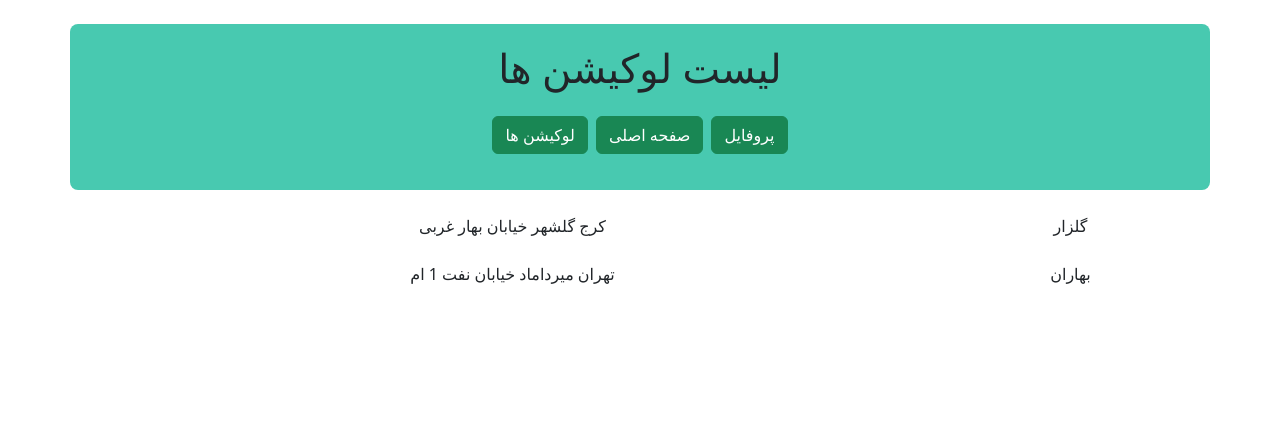
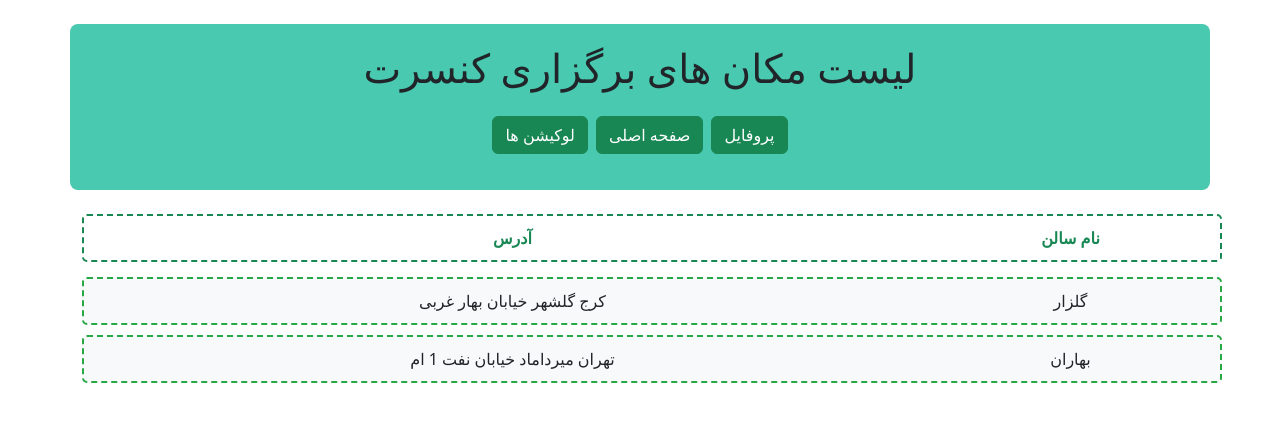
Before and after one commit to shayan24soley85/concert-ticketing-system, a Django app: page /ticketsales/location/list in a window 1280 px wide. Shown: the top 422 px of the page. Run offline with Django 5.2, Linux system fonts and the light colour scheme; data comes from the database, SQL or seed files in the repository; some libraries are stand-ins or nearby versions.

Commit message:
UI: Improve layout and styling of location page

```diff
--- a/concert/ticketsales/static/ticketsales/css/style.css
+++ b/concert/ticketsales/static/ticketsales/css/style.css
@@ -9,3 +9,19 @@ p{
     border-radius: 8px;
 
 }
+.location {
+    border: 2px dashed #28a745;
+    background-color: #f8f9fa;
+    padding: 10px;
+    border-radius: 5px;
+    margin-bottom: 10px;
+}
+
+.location-header {
+    border: 2px dashed #198754;
+    padding: 10px;
+    border-radius: 5px;
+    margin-bottom: 15px;
+    font-weight: bold;
+    color: #198754;
+}
--- a/concert/ticketsales/templates/ticketsales/location_list.html
+++ b/concert/ticketsales/templates/ticketsales/location_list.html
@@ -1,15 +1,24 @@
 {% extends "ticketsales/layout.html" %}
 
 {% block titlepage %}
-لیست لوکیشن ها
+لیست مکان های برگزاری کنسرت
 {% endblock %}
 
 {% block main_content %}
 
+<div class="row location-header align-items-center text-center">
+    <div class="col-md-3">
+        نام سالن
+    </div>
+    <div class="col-md-9">
+        آدرس
+    </div>
+</div>
+
 {% if location_list %}
 {% for location in location_list %}
 
-<div class="row location mb-4 align-items-center">
+<div class="row location align-items-center text-center">
     <div class="col-md-3">
         {{ location.Name }}
     </div>
```
